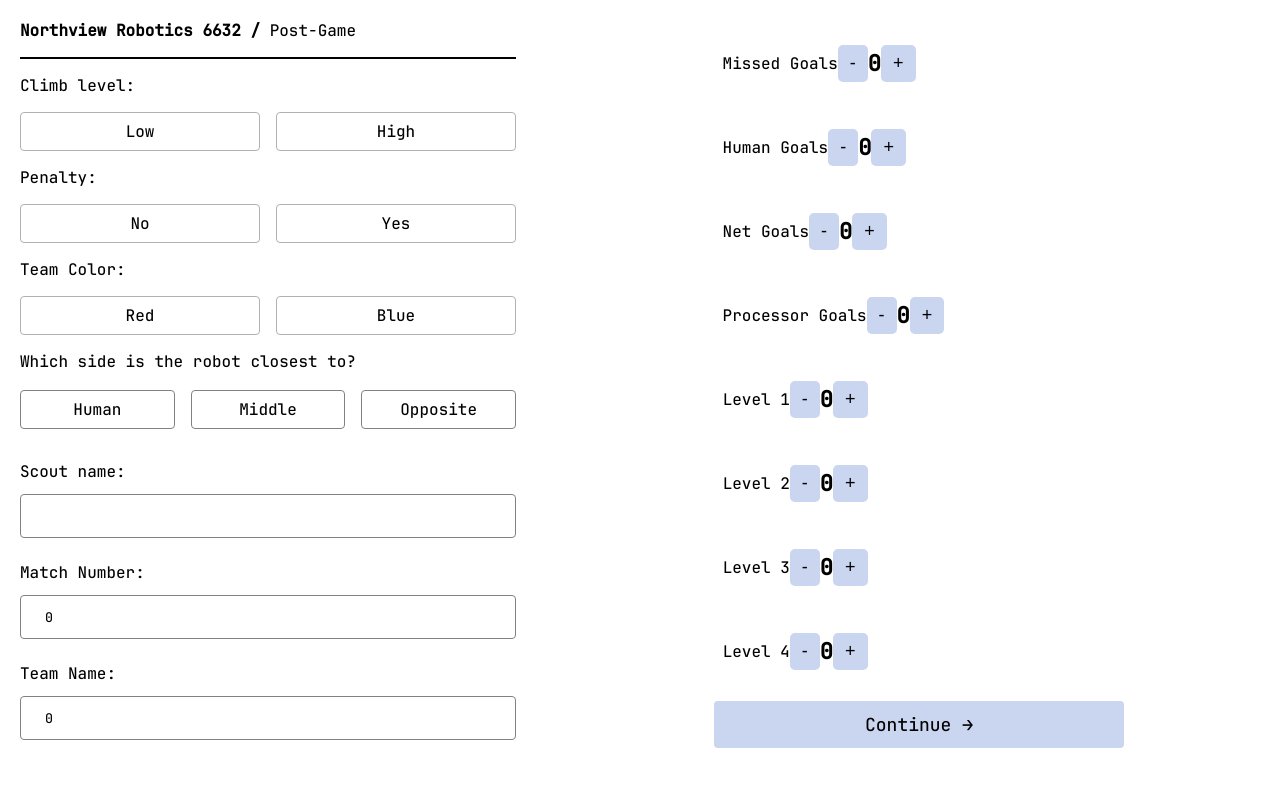
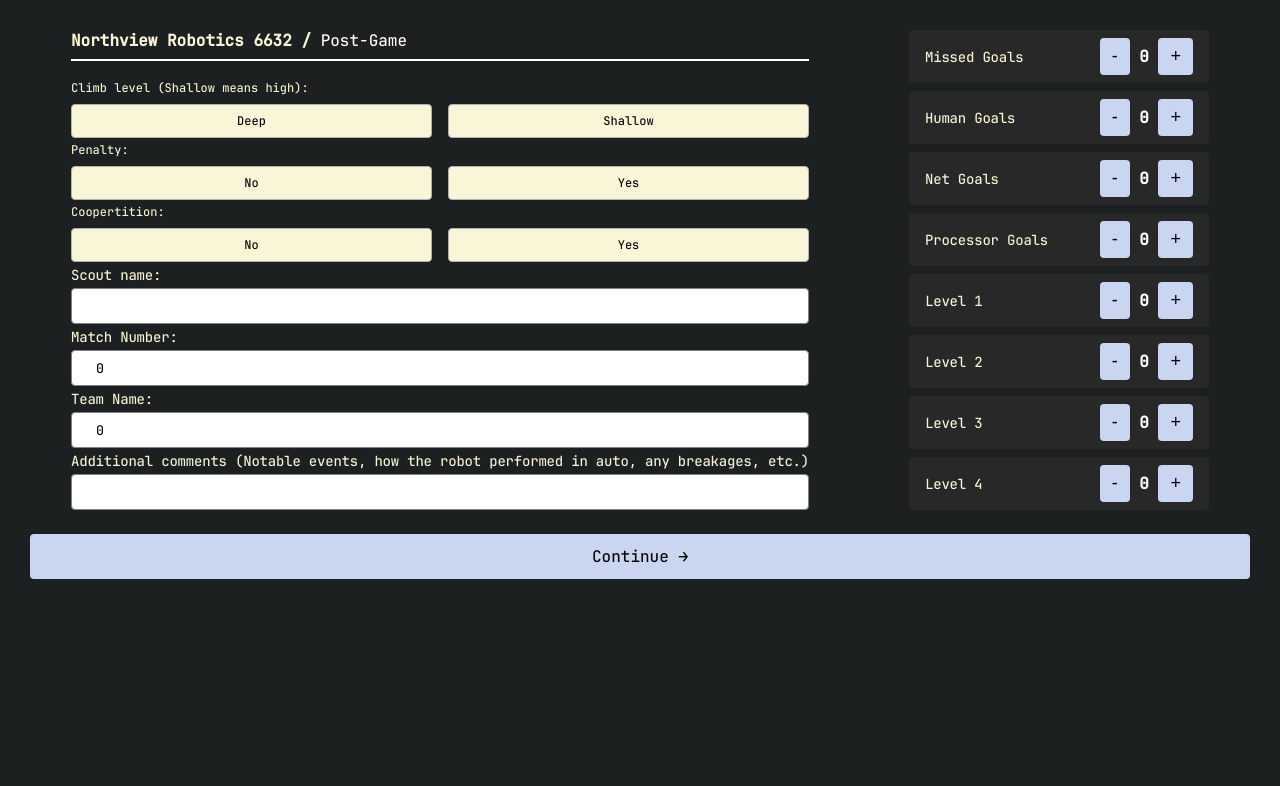
Before and after one commit to LUIDevo/frc-scouting-app-html, a plain HTML site: page overview.html in a window 1280 px wide. Drawn offline with Linux system fonts and the light colour scheme.

Commit message:
major ui overhaul for different screen sizes

```diff
--- a/overview.html
+++ b/overview.html
@@ -6,6 +6,14 @@
   display: flex;
   flex-direction: column;
   gap: 16px;
+}
+span {
+  color: white;
+}
+.header-container {
+  display: flex;
+  flex-direction: column;
+  gap: 8px;
 }
 [role="button"] {
   all: unset;   padding: 0;
@@ -21,31 +29,22 @@
   border: 1px solid #0367FB;
   background-color: #CAD5F0;
 }
-
 .position-container {
   margin-top: 2px;
   margin-bottom: 16px;
   display: flex;
   gap: 16px;
 }
-.box {
-  cursor: pointer;
-  display: flex;
-  justify-content: center;
-  align-items: center;
-  padding: 8px;
-  width:50%;
-  border-radius: 4px;
-  transition: all 0.3s ease-in-out;
-  border: 1px solid #B1B1B1;
-}
 .submit-button {
   font-family: Jetbrains;
-  width: 60%;
+  font-size: 16px;
+  width: 100%;
   border-radius: 4px;
   background-color: #CAD5F0;
   color: black;
   padding: 12px 0px;
+  margin-top: 2%;
+  margin-bottom: 60px;
 }
 @font-face {
   font-family: "Jetbrains";
@@ -57,50 +56,60 @@
 * {
   box-sizing: border-box;
 }
-span {
-  color: black;
-}
 
 .sub-container {
   display: flex;
   flex-direction: column;
-  gap: 24px;
+  gap: 12px;
 }
 input {
   font-family: Jetbrains;
   border: 1px solid #818181;
   border-radius: 4px;
-  padding: 12px 24px;
+  padding: 8px 24px;
 }
 .input-container {
   display: flex;
   flex-direction: column;
-  gap: 12px;
+  gap: 4px;
+}
+
+html {
+  background-color: #1d2021;
+  height: 100vh;
 }
 body {
   margin: 0;
   font-family: Jetbrains, sans-serif;
-  background-color: white;
 }
 .content {
   display: flex;
   justify-content: space-between;
-  padding: 20px;
+  background-color: #1D2021;
+  color: #F9F5D7;
+}
+.content-container {
+  padding: 30px;
+  display: flex;
+  margin-bottom: 32px;
+  align-items: center;
+  flex-direction: column;
 }
 .left {
   display: flex;
   flex-direction: column;
-  gap: 16px;
-  width: 40%;
+  gap: 4px;
+  justify-content: space-between;
+  width: 100%;
 }
 .right {
-  width: 55%;
-  align-items: center;
+  min-width: 400px;
+  align-items: flex-end;
   justify-content: center;
   display: flex;
   flex-direction: column;
   flex-wrap: wrap;
-  gap: 15px;
+  gap: 8px;
 }
 .card {
   transition: background-color 0.3s ease-in-out;
@@ -111,14 +120,16 @@ body {
   align-items: center;
   width: 50%;
   justify-content: center;
-  background-color: white;
+  background-color: #F9F5D7;
+  color: black;
   border: 1px solid #B1B1B1;
 }
 .card-container-container {
   display: flex;
   flex-direction: column;
-  gap: 16px;
+  gap: 8px;
   width: 100%;
+    font-size: 12px;
 }
 .card-container {
   align-items: center;
@@ -134,7 +145,8 @@ body {
 }
 .underline {
   height: 2px;
-  background-color: black;
+  background-color: #ffff;
+  margin-bottom: 2%;
   width: 100%;
 }
 .counter {
@@ -146,21 +158,27 @@ body {
 
 }
 .counter-container {
-  background: #ffff;
-  padding: 15px;
-  border-radius: 10px;
+  background: #282828;
+  padding: 8px 16px;
+  border-radius: 4px;
   display: flex;
   align-items: center;
   width: 62%;
-  min-width: 150px;
+  justify-content: space-between;
+  min-width: 300px;
   text-align: center;
 }
 .counter-label {
   font-size: 18px;
   margin-bottom: 5px;
 }
+label {
+  font-size: 14px;
+  letter-spacing: -0.2px;
+}
 .counter-value {
-  font-size: 22px;
+  color: white;
+  font-size: 16px;
   font-weight: bold;
   margin: 5px 0;
 }
@@ -175,24 +193,27 @@ button {
   padding: 8px 12px;
   font-size: 18px;
   cursor: pointer;
-  border-radius: 5px;
+  border-radius: 4px;
 }
 .card.active {
   border: 1px solid #0367FB;
-  background-color: #CAD5F0;
+  background: #CAD5F0;
 }
 </style>
   </head>
 <body>
+  <div class="content-container">
       <div class="content">
     <div class="left">
+        <div class="header-container">
           <div><b>Northview Robotics 6632 /</b> <span>Post-Game</span></div>
           <div class="underline"></div>
+        </div>
       <div class="card-container-container">
-        Climb level:
+        Climb level (Shallow means high):
         <div class="card-container">
-          <div class="card" id="low">Low</div>
-          <div class="card" id="high">High</div>
+          <div class="card" id="low">Deep</div>
+          <div class="card" id="high">Shallow</div>
         </div>
       </div>
       <div class="card-container-container">
@@ -203,24 +224,15 @@ button {
         </div>
       </div>
       <div class="card-container-container">
-        <div>Team Color:</div>
+        Coopertition:
         <div class="card-container">
-          <div class="card" id="red">Red</div>
-          <div class="card" id="blue">Blue</div>
+          <div class="card" id="no-coop">No</div>
+          <div class="card" id="yes-coop">Yes</div>
         </div>
       </div>
-      <div class="position-question-container">
-        <label for="position-selection">Which side is the robot closest to?</label>
-        <div class="position-container" role="group" aria-labelledby="position-selection">
-          <button type="button" class="box" id="human" role="button" aria-pressed="false">Human</button>
-          <button type="button" class="box" id="middle" role="button" aria-pressed="false">Middle</button>
-          <button type="button" class="box" id="opposite" role="button" aria-pressed="false">Opposite</button>
-        </div>
-      </div>
-      <form id="scoutForm" class="flex col sub-container">
         <div class="input-container col">
           <label>Scout name:</label>
-          <input id="scoutId"  type="text">
+          <input id="scoutId" type="text">
         </div>
         <div class="input-container col">
           <label>Match Number:</label>
@@ -230,72 +242,90 @@ button {
           <label>Team Name:</label>
           <input id="teamName" type="number">
         </div>
-      </form>
+        <div class="input-container col">
+          <label>Additional comments (Notable events, how the robot performed in auto, any breakages, etc.)</label>
+          <input id="teamName" type="number">
+        </div>
     </div>
 <div class="right">
   <div id="num_missed_goals" class="counter-container">
     <label>Missed Goals</label>
+          <div class="counter-change-container">
     <button data-key="num_missed_goals" data-action="decrement">-</button>
     <span class="counter-value">0</span>
     <button data-key="num_missed_goals" data-action="increment">+</button>
           </div>
+  </div>
 
   <div id="num_human_goals" class="counter-container">
     <label>Human Goals</label>
+          <div class="counter-change-container">
     <button data-key="num_human_goals" data-action="decrement">-</button>
     <span class="counter-value">0</span>
     <button data-key="num_human_goals" data-action="increment">+</button>
           </div>
+  </div>
 
   <div id="num_net_goals" class="counter-container">
     <label>Net Goals</label>
+          <div class="counter-change-container">
     <button data-key="num_net_goals" data-action="decrement">-</button>
     <span class="counter-value">0</span>
     <button data-key="num_net_goals" data-action="increment">+</button>
           </div>
+  </div>
 
   <div id="num_processor_goals" class="counter-container">
     <label>Processor Goals</label>
+          <div class="counter-change-container">
     <button data-key="num_processor_goals" data-action="decrement">-</button>
     <span class="counter-value">0</span>
     <button data-key="num_processor_goals" data-action="increment">+</button>
           </div>
+  </div>
 
   <div id="num_l1" class="counter-container">
     <label>Level 1</label>
+          <div class="counter-change-container">
     <button data-key="num_l1" data-action="decrement">-</button>
     <span class="counter-value">0</span>
     <button data-key="num_l1" data-action="increment">+</button>
           </div>
+  </div>
 
   <div id="num_l2" class="counter-container">
     <label>Level 2</label>
+          <div class="counter-change-container">
     <button data-key="num_l2" data-action="decrement">-</button>
     <span class="counter-value">0</span>
     <button data-key="num_l2" data-action="increment">+</button>
           </div>
+  </div>
 
   <div id="num_l3" class="counter-container">
     <label>Level 3</label>
+          <div class="counter-change-container">
     <button data-key="num_l3" data-action="decrement">-</button>
     <span class="counter-value">0</span>
     <button data-key="num_l3" data-action="increment">+</button>
           </div>
+  </div>
 
   <div id="num_l4" class="counter-container">
     <label>Level 4</label>
+        <div class="counter-change-container">
     <button data-key="num_l4" data-action="decrement">-</button>
     <span class="counter-value">0</span>
     <button data-key="num_l4" data-action="increment">+</button>
         </div>
+  </div>
+
+</div>
+  </div>
 
   <button id="submitButton" class="submit-button" type="button">Continue →</button>
     </div>
-  </div>
 <script>
-
-document.getElementById("red").addEventListener("click", () => setTeam("red"));
-document.getElementById("blue").addEventListener("click", () => setTeam("blue"));
 
 document.getElementById("penalty-no").addEventListener("click", () => setPenalty("no"));
 document.getElementById("penalty-yes").addEventListener("click", () => setPenalty("yes"));
@@ -303,42 +333,18 @@ document.getElementById("penalty-yes").addEventListener("click", () => setPenalt
 document.getElementById("high").addEventListener("click", () => setClimbLevel("high"));
 document.getElementById("low").addEventListener("click", () => setClimbLevel("low"));
 
-document.getElementById("human").addEventListener("click", () => setPosition("human"));
-document.getElementById("middle").addEventListener("click", () => setPosition("middle"));
-document.getElementById("opposite").addEventListener("click", () => setPosition("opposite"));
-
-const setPosition = (position) => {
-  // Ensure position is valid, otherwise set to a default (e.g., 'human')
-  const validPositions = ["human", "middle", "opposite"];
-  if (!validPositions.includes(position)) {
-    position = "human";  // Default position
-  }
-
-  // Update position value globally or store it in a local variable
-  currentPosition = position;
-
-  // Update UI or perform actions based on the position
-  document.getElementById("human").classList.toggle("active", position === "human");
-  document.getElementById("middle").classList.toggle("active", position === "middle");
-  document.getElementById("opposite").classList.toggle("active", position === "opposite");
-}
 
 function setClimbLevel(climbLevel) {
   isClimbLevel = climbLevel;
-  document.getElementById("high").classList.toggle("active", climbLevel=== "high");
-  document.getElementById("low").classList.toggle("active", climbLevel=== "low");
-}
-function setPenalty(penalty) {
-  isPenalty= penalty;
-  document.getElementById("penalty-no").classList.toggle("active", penalty=== "no");
-  document.getElementById("penalty-yes").classList.toggle("active", penalty=== "yes");
-}
-function setTeam(color) {
-  teamColor = color;
-  document.getElementById("red").classList.toggle("active", color === "red");
-  document.getElementById("blue").classList.toggle("active", color === "blue");
+  document.getElementById("high").classList.toggle("active", climbLevel === "high");
+  document.getElementById("low").classList.toggle("active", climbLevel === "low");
 }
 
+function setPenalty(penalty) {
+  isPenalty = penalty;
+  document.getElementById("penalty-no").classList.toggle("active", penalty === "no");
+  document.getElementById("penalty-yes").classList.toggle("active", penalty === "yes");
+}
 
 document.addEventListener("DOMContentLoaded", () => {
   const values = {
@@ -359,19 +365,15 @@ document.addEventListener("DOMContentLoaded", () => {
     penalty: ""
   };
 
-  // Load game data from localStorage and populate values
-// Get URL parameters
   const params = new URLSearchParams(window.location.search);
   console.log("Loaded params:", params.toString());
 
-  // Parse the 'data' parameter if it exists (it's a JSON-encoded string)
   const dataParam = params.get('data');
   if (dataParam) {
     try {
       const parsedData = JSON.parse(decodeURIComponent(dataParam));
       console.log("Parsed data:", parsedData);
 
-      // Populate values from the parsed 'data' object
       Object.keys(parsedData).forEach((key) => {
         values[key] = parsedData[key];
       });
@@ -380,18 +382,16 @@ const params = new URLSearchParams(window.location.search);
     }
   }
 
-  // Populate values from the other numeric parameters
   params.forEach((value, key) => {
     if (key !== 'data' && value.trim() !== "") {
       if (!isNaN(value)) {
-        values[key] = parseFloat(value); // Converts to number (float or int)
+        values[key] = parseFloat(value);
       } else {
-        values[key] = value; // Keeps as string
+        values[key] = value;
       }
     }
   });
 
-  // Ensure elements exist before accessing them
   if (document.getElementById("scoutId")) document.getElementById("scoutId").value = values.scoutId;
   if (document.getElementById("matchNumber")) document.getElementById("matchNumber").value = values.matchNumber;
   if (document.getElementById("teamName")) document.getElementById("teamName").value = values.teamNumber;
@@ -420,7 +420,6 @@ const params = new URLSearchParams(window.location.search);
     });
   };
 
-  // Event delegation for all counter buttons
   document.body.addEventListener("click", (event) => {
     const button = event.target;
     const key = button.getAttribute("data-key");
@@ -430,8 +429,7 @@ const params = new URLSearchParams(window.location.search);
       if (action === "increment") values[key]++;
       if (action === "decrement") values[key]--;
 
-      localStorage.setItem(key, values[key]); // Save to localStorage
-      updateUI(); // Update UI dynamically
+      updateUI();
     }
   });
 
@@ -444,41 +442,31 @@ document.getElementById("submitButton")?.addEventListener("click", () => {
       alert("Please enter the scout ID.");
       return;
     }
-  //! BUG
-  //  if (!values.matchNumber) {
-  //  alert("Please enter the match number.");
-  //  return;
-  //}
 
-  // Ensure gamesData exists in localStorage and is parsed correctly
     let gamesData = JSON.parse(localStorage.getItem("gamesData")) || {};
 
-  // Ensure the game entry exists before modifying it
     if (!gamesData[values.matchNumber]) {
-    gamesData[values.matchNumber] = {}; // Initialize if missing
+      gamesData[values.matchNumber] = {};
     }
 
-  // Update the game data **for the current match**
     Object.keys(values).forEach((key) => {
       if (key !== "teamColor") {
         gamesData[values.matchNumber][key] = values[key];
       }
     });
 
-  // Store the updated gamesData object
     localStorage.setItem("gamesData", JSON.stringify(gamesData));
 
     console.log("Updated game data:", gamesData);
 
-  setTimeout(() => {
-    window.location.href = "dashboard.html";
-    console.log("Navigation successful");
-  }, 0);
+    // Add form data to URL parameters for the next page
+    const params = new URLSearchParams(values);
+    window.location.href = `dashboard.html?${params.toString()}`;
   });
 
-  // Initialize UI
   updateUI();
 });
+
 </script>
 </body>
 </html>
```
Also changed, not shown: dashboard.html (+1 -1 lines), index.html (+20 -19 lines), match.html (+22 -19 lines). Lines whose indentation alone changed are shown as unchanged.
